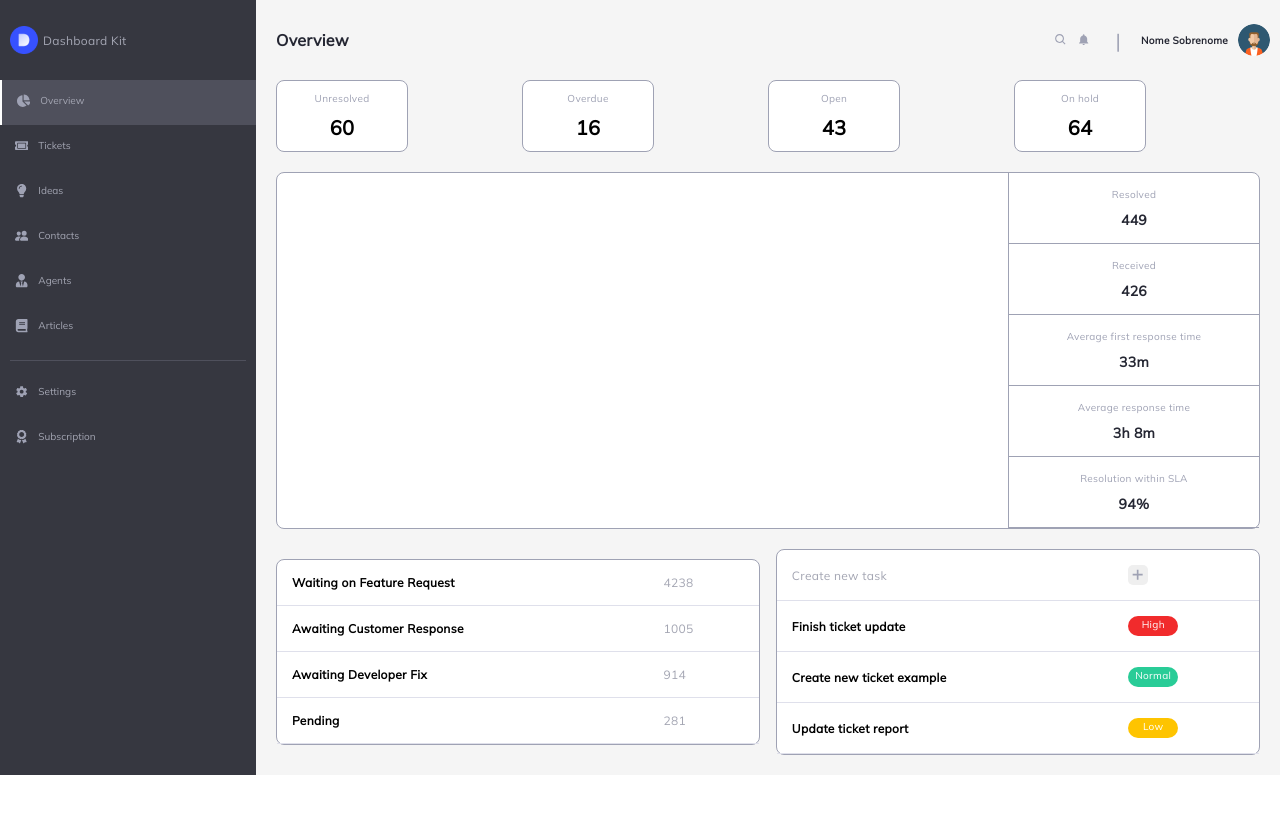
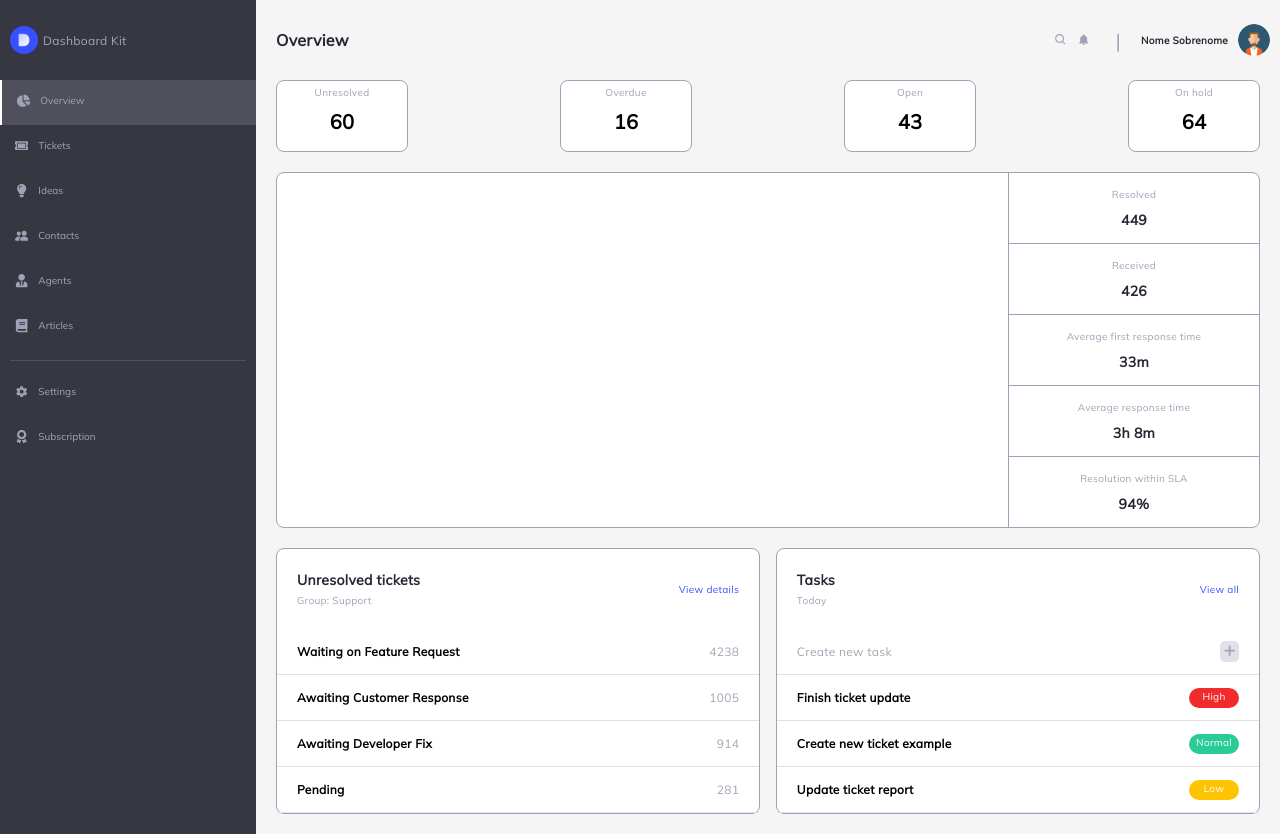
Before and after one commit to JuanFreitas094/dashboard-kit, a Next.js app: page /overview in a window 1280 px wide. Before the commit the page ends 800 px from the top, so only its background shows below. Built offline with nearby package versions, Linux system fonts and the light colour scheme.

Commit message:
Finalizados cards de tasks e tickets na página de overview

```diff
--- a/pages/_app.jsx
+++ b/pages/_app.jsx
@@ -16,7 +16,8 @@ const GlobalStyle = createGlobalStyle`
   a {
     color: ${props => props.theme.primary};
     text-decoration: none;
-    transition: all 0.3s
+    transition: all 0.3s;
+    width: 100%;
   }
 
   a:hover {
@@ -30,6 +31,7 @@ function App ({ Component, pageProps }) {
       <link rel="preconnect" href="https://fonts.googleapis.com"></link>
       <link rel="preconnect" href="https://fonts.gstatic.com" crossOrigin></link>
       <link href="https://fonts.googleapis.com/css2?family=Mulish:wght@200;400&display=swap" rel="stylesheet"></link>
+      <link rel="stylesheet" href="https://cdnjs.cloudflare.com/ajax/libs/font-awesome/5.13.0/css/all.min.css"></link>
       <ThemeProvider theme={theme}>
         <GlobalStyle />
         <Component {...pageProps} />
--- a/pages/index.jsx
+++ b/pages/index.jsx
@@ -1,4 +1,5 @@
 import styled from "styled-components";
+import LoginPage from "./login";
 
 const StyledComponent = styled.div `
   display: flex;
@@ -9,7 +10,7 @@ const StyledComponent = styled.div `
 function HomePage () {
   return (
     <StyledComponent>
-      Dashboard Kit
+      <LoginPage />
     </StyledComponent>
   )
 }
--- a/pages/overview.jsx
+++ b/pages/overview.jsx
@@ -5,16 +5,15 @@ import OverviewCard from "../src/components/layout/OverviewCard";
 import TrendsCard from "../src/components/layout/TrendsCard";
 import {GoPlus} from "react-icons/go";
 import Tag from "../src/components/inputs/Tag";
+import CardsTitle from "../src/components/layout/CardsTitle";
 
 const StyledComponent = styled.div `
     display: flex;
-    justify-content: flex-start;
     width: 100%;
 
     background-color: ${props => props.theme.backgroundMain};
 `
 const StyledContent = styled.div`
-    display: block;
     width: 80%;
 `
 
@@ -24,9 +23,8 @@ const StyledMenu = styled.div`
 
 const StyledOverviewCards = styled.div`
     display: flex;
-    align-items: center;
+    justify-content: space-between;
     padding: 0 20px;
-    justify-content: space-between;
 `
 
 const StyledTrends = styled.div`
@@ -42,9 +40,7 @@ const StyledChart = styled.div`
 `
 
 const StyledTrendsCards = styled.div`
-    display: block;
-    justify-content: center;
-    align-items: center;
+
 `
 
 const StyledTicketsTasks = styled.div`
@@ -81,6 +77,19 @@ const StyledTable = styled.table`
 
 const StyledTd = styled.td`
     padding: 15px;
+    padding-left: 20px;
+`
+
+const StyledTd2 = styled.td`
+    text-align: end;
+    padding-right: 20px;
+    justify-content: flex-end;
+`
+
+const StyledDiv = styled.div`
+    display: flex;
+    justify-content: end;
+    width: 100%;
 `
 
 const StyledTicketTable = styled.p`
@@ -96,6 +105,7 @@ const StyledTicketTableDesc = styled.p`
 const StyledButton = styled.button`
     border: none;
     color: ${props => props.theme.grey};
+    background-color: ${props => props.theme.menuLineColor};
     padding: 3px;
     padding-bottom: 1px;
     border-radius: 5px;
@@ -109,94 +119,96 @@ function OverviewPage() {
             <StyledContent>
                 <Navbar title={pageName}/>
                 <StyledOverviewCards>
-                    <OverviewCard title="Unresolved" number="60" />
-                    <OverviewCard title="Overdue" number="16" />
-                    <OverviewCard title="Open" number="43" />
-                    <OverviewCard title="On hold" number="64" />
+                    <div><OverviewCard title="Unresolved" number="60" /></div>
+                    <div><OverviewCard title="Overdue" number="16" /></div>
+                    <div><OverviewCard title="Open" number="43" /></div>
+                    <div><OverviewCard title="On hold" number="64" /></div>
                 </StyledOverviewCards>
                 <StyledTrends>
                     <StyledChart></StyledChart>
                     <StyledTrendsCards>
-                        <TrendsCard title="Resolved" description="449"/>
-                        <TrendsCard title="Received" description="426"/>
-                        <TrendsCard title="Average first response time" description="33m"/>
-                        <TrendsCard title="Average response time" description="3h 8m"/>
-                        <TrendsCard title="Resolution within SLA" description="94%"/>
+                        <TrendsCard title="Resolved" description="449" border={true}/>
+                        <TrendsCard title="Received" description="426" border={true}/>
+                        <TrendsCard title="Average first response time" description="33m" border={true}/>
+                        <TrendsCard title="Average response time" description="3h 8m" border={true}/>
+                        <TrendsCard title="Resolution within SLA" description="94%" border={false}/>
                     </StyledTrendsCards>
                 </StyledTrends>
                 <StyledTicketsTasks>
                     <StyledTasks>
+                        <CardsTitle title="Unresolved tickets" description="Group: Support" link="View details" />
                         <StyledTable>
                             <tbody>
                                 <StyledTrRow>
                                     <StyledTd>
                                         <StyledTicketTable>Waiting on Feature Request</StyledTicketTable>
                                     </StyledTd>
-                                    <StyledTd>
+                                    <StyledTd2>
                                         <StyledTicketTableDesc>4238</StyledTicketTableDesc>
-                                    </StyledTd>
+                                    </StyledTd2>
                                 </StyledTrRow>
                                 <StyledTrRow>
                                     <StyledTd>
                                         <StyledTicketTable>Awaiting Customer Response</StyledTicketTable>
                                     </StyledTd>
-                                    <StyledTd>
+                                    <StyledTd2>
                                         <StyledTicketTableDesc>1005</StyledTicketTableDesc>
-                                    </StyledTd>
+                                    </StyledTd2>
                                 </StyledTrRow>
                                 <StyledTrRow>
                                     <StyledTd>
                                         <StyledTicketTable>Awaiting Developer Fix</StyledTicketTable>
                                     </StyledTd>
-                                    <StyledTd>
+                                    <StyledTd2>
                                         <StyledTicketTableDesc>914</StyledTicketTableDesc>
-                                    </StyledTd>
+                                    </StyledTd2>
                                 </StyledTrRow>
                                 <StyledTrRow>
                                     <StyledTd>
                                         <StyledTicketTable>Pending</StyledTicketTable>
                                     </StyledTd>
-                                    <StyledTd>
+                                    <StyledTd2>
                                         <StyledTicketTableDesc>281</StyledTicketTableDesc>
-                                    </StyledTd>
+                                    </StyledTd2>
                                 </StyledTrRow>
                             </tbody>
                         </StyledTable>
                     </StyledTasks>
                     <StyledTickets>
+                    <CardsTitle title="Tasks" description="Today" link="View all" />
                     <StyledTable>
                             <tbody>
                                 <StyledTrRow>
                                     <StyledTd>
                                         <StyledTicketTableDesc>Create new task</StyledTicketTableDesc>
                                     </StyledTd>
-                                    <StyledTd>
+                                    <StyledTd2>
                                         <StyledButton><GoPlus /></StyledButton>
-                                    </StyledTd>
+                                    </StyledTd2>
                                 </StyledTrRow>
                                 <StyledTrRow>
                                     <StyledTd>
                                         <StyledTicketTable>Finish ticket update</StyledTicketTable>
                                     </StyledTd>
-                                    <StyledTd>
-                                        <Tag priority="High"/>
-                                    </StyledTd>
+                                    <StyledTd2>
+                                        <StyledDiv><Tag priority="High"/></StyledDiv>
+                                    </StyledTd2>
                                 </StyledTrRow>
                                 <StyledTrRow>
                                     <StyledTd>
                                         <StyledTicketTable>Create new ticket example</StyledTicketTable>
                                     </StyledTd>
-                                    <StyledTd>
-                                        <Tag priority="Normal"/>
-                                    </StyledTd>
+                                    <StyledTd2>
+                                        <StyledDiv><Tag priority="Normal"/></StyledDiv>
+                                    </StyledTd2>
                                 </StyledTrRow>
                                 <StyledTrRow>
                                     <StyledTd>
                                         <StyledTicketTable>Update ticket report</StyledTicketTable>
                                     </StyledTd>
-                                    <StyledTd>
-                                        <Tag priority="Low"/>
-                                    </StyledTd>
+                                    <StyledTd2>
+                                    <StyledDiv><Tag priority="Low"/></StyledDiv>
+                                    </StyledTd2>
                                 </StyledTrRow>
                             </tbody>
                         </StyledTable>
--- /dev/null
+++ b/src/components/layout/CardsTitle.jsx
@@ -0,0 +1,51 @@
+import styled from "styled-components";
+
+const StyledNavbar = styled.div`
+    display: flex;
+    background-color: transparent;
+    height: 80px;
+    align-items: center;
+    width: 100%;
+`
+
+const StyledTitle = styled.span `
+    font-size: 14px;
+    text-align: left;
+    padding: 0 20px;
+    width: 100%;
+    color: ${props => props.theme.black};
+`
+
+const StyledTitleDesc = styled.div `
+    margin-bottom: 5px;
+    display:flex;
+    font-weight: bold;
+    align-items: center;
+    justify-content: start;
+`
+
+const StyledDesc = styled.p`
+    color: ${props => props.theme.grey};
+    font-size: 10px;
+`
+
+const StyledLink = styled.p`
+    padding-right: 20px;
+    text-align: end;
+    font-size: 10px;
+
+`
+
+function CardsTitle({title, description, link}) {
+    return(
+        <StyledNavbar>
+            <StyledTitle>
+                <StyledTitleDesc>{ title }</StyledTitleDesc>
+                <StyledDesc>{ description }</StyledDesc>
+            </StyledTitle>
+            <a href="#"><StyledLink>{ link }</StyledLink></a>
+        </StyledNavbar>
+    )
+}
+
+export default CardsTitle
--- a/src/components/layout/OverviewCard.jsx
+++ b/src/components/layout/OverviewCard.jsx
@@ -2,12 +2,7 @@ import styled from "styled-components";
 
 const StyledContent = styled.div`
     border-radius: 8px;
-    display: flex;
-    flex-direction: column;
-    align-items: center;
     text-align: center;
-    justify-content: center;
-    margin-right: auto;
     background-color: white;
     width: 130px;
     height: 70px;
--- a/src/components/layout/TrendsCard.jsx
+++ b/src/components/layout/TrendsCard.jsx
@@ -14,6 +14,19 @@ const StyledContent = styled.div`
     border-left: 1px solid ${props => props.theme.grey};
 `
 
+const StyledContentWithoutBorder = styled.div`
+    display: flex;
+    flex-direction: column;
+    align-items: center;
+    text-align: center;
+    justify-content: center;
+    margin-right: auto;
+    background-color: transparent;
+    width: 250px;
+    height: 70px;
+    border-left: 1px solid ${props => props.theme.grey};
+`
+
 const StyledTitle = styled.p`
     font-size: 10px;
     padding: 5px;
@@ -27,7 +40,8 @@ const StyledDescription = styled.p`
     color: ${props => props.theme.black};
 `
 
-function TrendsCard( { title, description }) {
+function TrendsCard( { title, description, border }) {
+    if (border) {
         return (
             <StyledContent>
                 <StyledTitle>
@@ -38,6 +52,18 @@ function TrendsCard( { title, description }) {
                 </StyledDescription>
             </StyledContent>
         )
+    } else {
+        return (
+            <StyledContentWithoutBorder>
+                <StyledTitle>
+                    {title}
+                </StyledTitle>
+                <StyledDescription>
+                    {description}
+                </StyledDescription>
+            </StyledContentWithoutBorder>
+        )
+    }
 }
 
 export default TrendsCard
--- a/src/components/typography/H5.jsx
+++ b/src/components/typography/H5.jsx
@@ -1,11 +1,12 @@
 import styled from "styled-components";
 
-const H5 = styled.h5`
+const H5 = styled.p`
     font-size: 10px;
     color: ${props => props.theme.grey};
     text-align: right;
     margin-bottom: 0;
     max-height: auto;
+    width: 100%;
 `
 
 export default H5
```
Also changed, not shown: pages/login.jsx (+11 -3 lines). Lines whose indentation alone changed are shown as unchanged.
